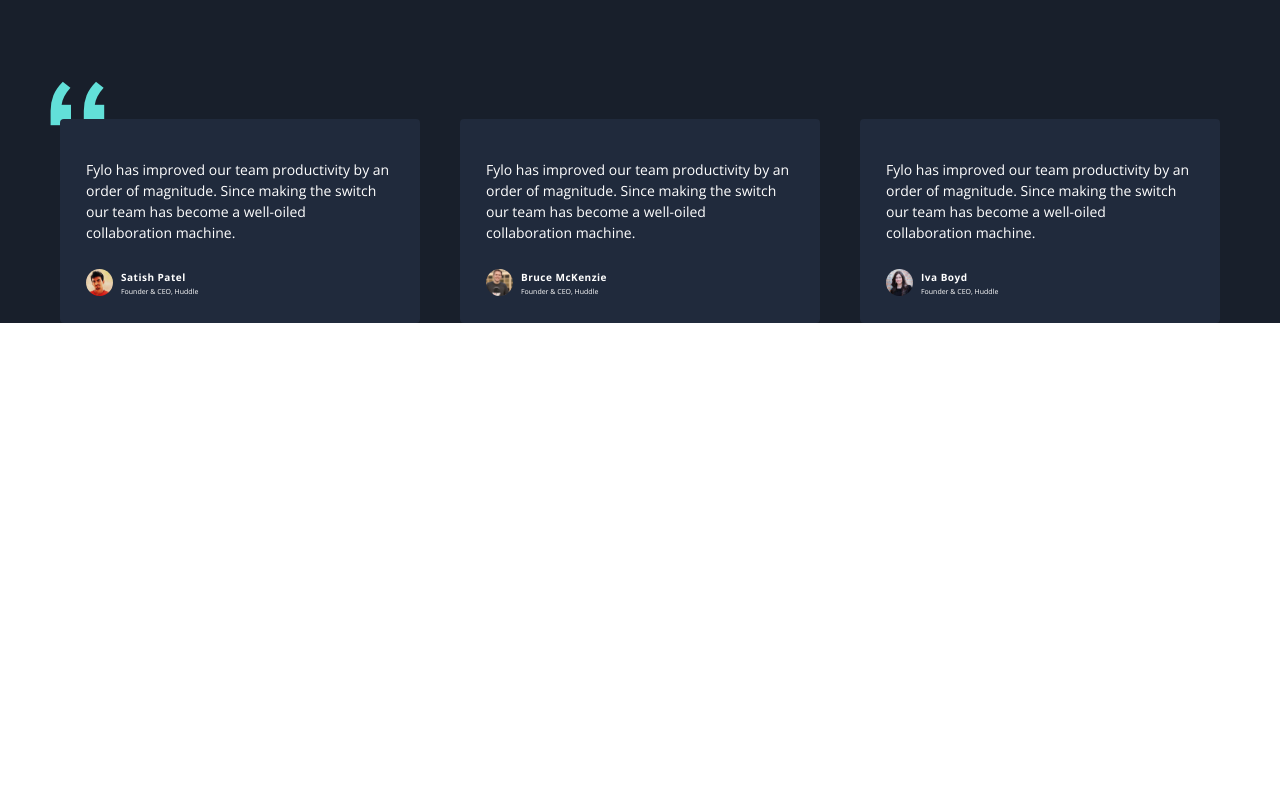
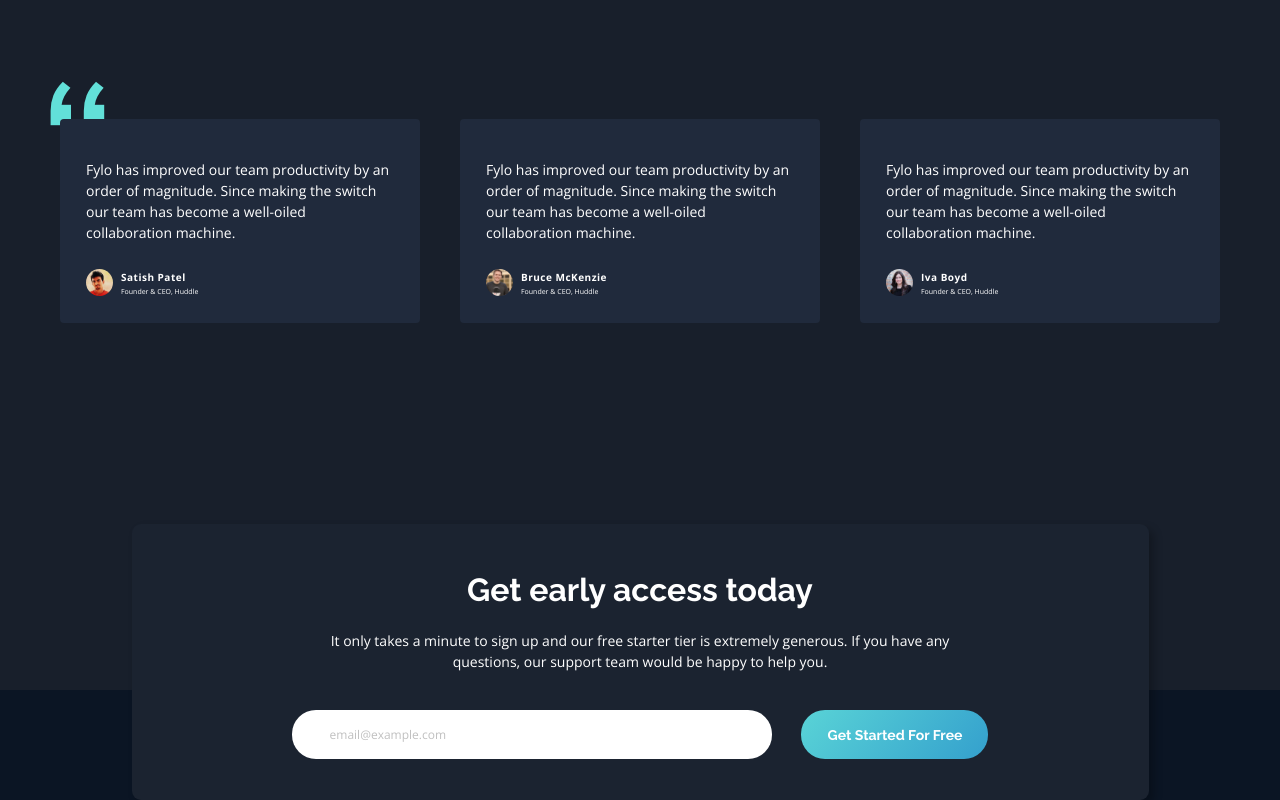
Before and after one commit to FelipeAmorimDev/Fylo-Landing-Page, a plain HTML site: page index.html in a window 1280 px wide. Shown: the part 2364-3164 px from the top of the page. Before the commit the page ends 2687 px from the top, so only its background shows below. Drawn offline with nearby package versions, Linux system fonts and the light colour scheme.

Commit message:
Section get early access adicionada

```diff
--- a/index.html
+++ b/index.html
@@ -148,6 +148,16 @@
       </ul>
     </div>
   </section>
+  <section class="earlyaccess__bg">
+    <div class="earlyaccess__container">
+      <h2 class="earlyaccess__title">Get early access today</h2>
+      <p class="earlyaccess__text">It only takes a minute to sign up and our free starter tier is extremely generous. If you have any questions, our support team would be happy to help you.</p>
+      <form class="earlyaccess__form">
+        <input type="email" name="earlyaccess__email" id="earlyaccess__email" placeholder="email@example.com">
+        <input type="submit" value="Get Started For Free" class="earlyacess__btn">
+      </form>
+    </div>
+  </section>
 </body>
 
 </html>
--- a/style/style.css
+++ b/style/style.css
@@ -342,7 +342,7 @@ a{
  /* Testemonial */
 
  .testemonial__bg{
-  padding: 177.37px 20px 0px;
+  padding: 177.37px 20px 201px;
   background-color: #181F2B;
  }
 
@@ -444,3 +444,105 @@ a{
     font-size: 10px;
   }
  }
+
+ /* Early Access */
+
+ .earlyaccess__bg{
+  background: linear-gradient(180deg, #181F2B 60%, #0B1524 60%);
+  padding: 0px 20px;
+ }
+
+ .earlyaccess__container{
+  background-color: #1B2330;
+  max-width: 863px;
+  margin: 0 auto;
+  padding: 42px 77px 41px;
+  text-align: center;
+  box-shadow: 5px 5px 8px 0px rgba(0, 0, 0, 0.25);
+  border-radius: 9px;
+ }
+
+ .earlyaccess__title{
+  font-family: 'Raleway', sans-serif;
+  font-size: 32px;
+  font-weight: 700;
+  line-height: 1.5;
+  color: #fff;
+  margin-bottom: 16px;
+ }
+
+ .earlyaccess__text{
+  font-family: 'Open Sans', sans-serif;
+  font-size: 14px;
+  font-weight: 400;
+  line-height: 1.5;
+  color: #fff;
+  max-width: 80ch;
+  margin: 0 auto 38px;
+
+ }
+
+ .earlyaccess__form{
+  display: flex;
+  justify-content: center;
+ }
+
+ #earlyaccess__email{
+  font-family: 'Open Sans', sans-serif;
+  font-size: 12px;
+  font-weight: 400;
+  padding: 16px 0px 16px 38px;
+  border-radius: 24px;
+  width: 480px;
+  margin-right: 29px;
+  box-sizing: border-box;
+  border: none;
+ }
+
+ #earlyaccess__email::placeholder{
+  color: #C0C0C0;
+  font-family: 'Open Sans', sans-serif;
+  font-size: 12px;
+  font-weight: 400;
+ }
+
+ .earlyacess__btn{
+  font-family: 'Raleway', sans-serif;
+  font-size: 14px;
+  font-weight: 700;
+  padding: 15px 26px 15px 27px;
+  border-radius: 24px;
+  background: linear-gradient(130deg, #63E1D9 -26.63%, #34A0CD 100%);
+  border: none;
+  cursor: pointer;
+  color:#fff;
+ }
+
+ .earlyacess__btn:hover{
+  background: #8ADAE3;
+ }
+
+ @media (max-width:600px){
+  .earlyaccess__form{
+    flex-direction: column;
+  }
+
+  #earlyaccess__email{
+    width: 100%;
+    margin-bottom: 24px;
+  }
+  .earlyaccess__container{
+    padding: 40px 28px 37px;
+  }
+  .earlyaccess__bg{
+    background: linear-gradient(180deg, #181F2B 50%, #0B1524 50%);
+    padding: 0px 20px;
+   }
+ }
+
+ @media (max-width:450px){
+  .earlyaccess__title{
+    font-size: 18px;
+    line-height: 1.333;
+  }
+ }
```
